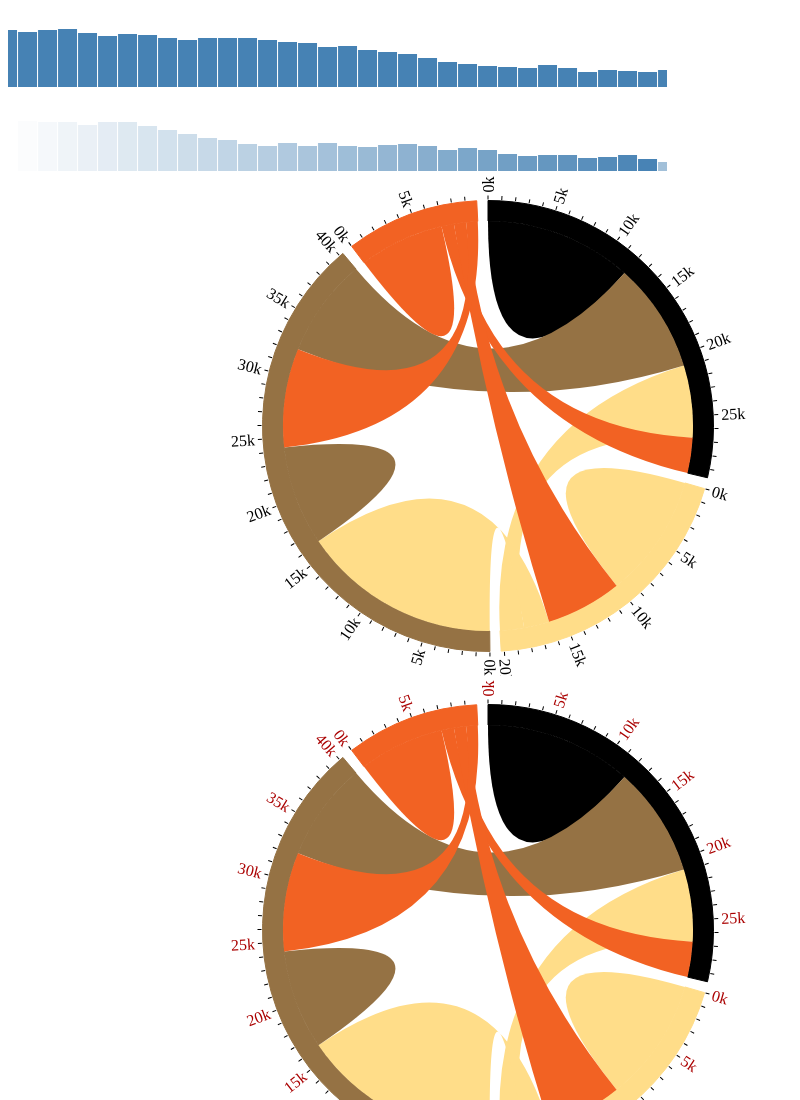
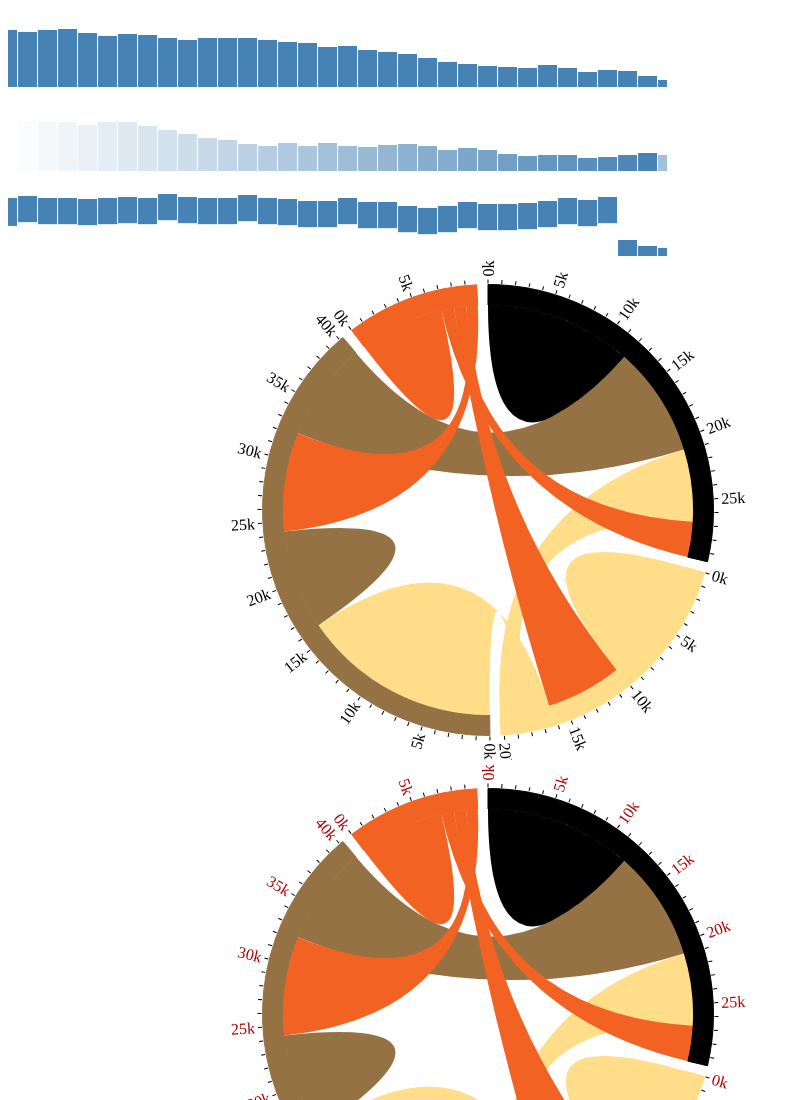
Before and after one commit to misoproject/d3.chart, a plain HTML site: page index.html in a window 1280 px wide. Shown: the top 1100 px of the page, without its empty margins (0-800 px from the left). Drawn offline with Linux system fonts and the light colour scheme.

Commit message:
Introduce "wacky bar chart"
This chart extends the basic "bar chart" by simply wrapping it and
altering its behavior through the exposed API.

```diff
--- a/index.html
+++ b/index.html
@@ -5,6 +5,7 @@
 		<script src="scripts/lib/d3.v3.js"></script>
 		<script src="scripts/d3-layer.js"></script>
 		<script src="scripts/barchart.js"></script>
+		<script src="scripts/wacky-barchart.js"></script>
 		<script src="scripts/chorddiagram.js"></script>
 		<link rel="stylesheet" href="styles/index.css"></link>
 	</head>
--- a/scripts/app.js
+++ b/scripts/app.js
@@ -22,6 +22,15 @@
     myBarChart2.draw();
   }, 1500);
 
+  var myWackyBarChart = wackyBC();
+
+  myWackyBarChart.draw();
+  setInterval(function() {
+    myWackyBarChart.data.shift();
+    myWackyBarChart.data.push(myBarChart.next());
+    myWackyBarChart.draw();
+  }, 1500);
+
   var myChord = chord();
   // From http://mkweb.bcgsc.ca/circos/guide/tables/
   var matrix = [
--- /dev/null
+++ b/scripts/wacky-barchart.js
@@ -0,0 +1,11 @@
+window.wackyBC = function(options) {
+
+    var barchart = window.barchart;
+    var chart = barchart(options);
+
+    chart.on("update:transition", function(updating) {
+      updating.attr("height", Math.random()*10 + 20);
+    });
+
+    return chart;
+};
```
